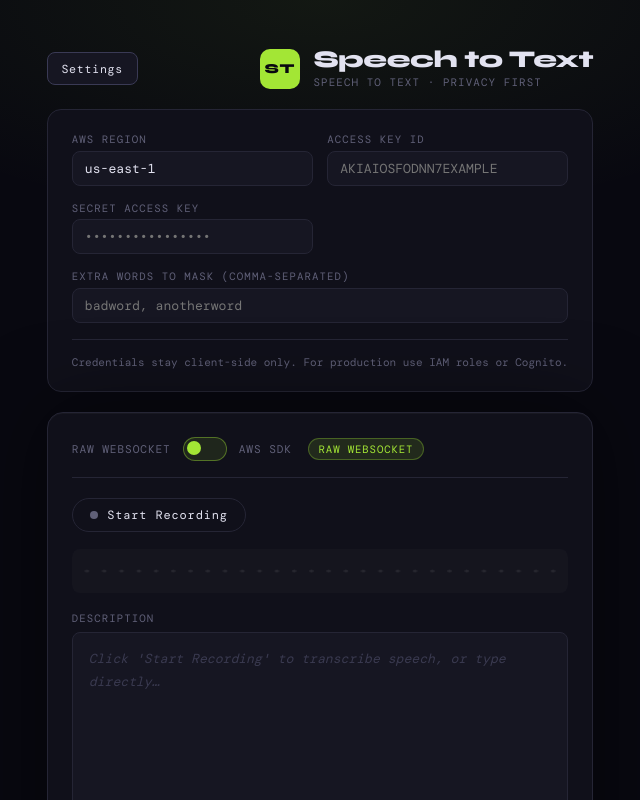
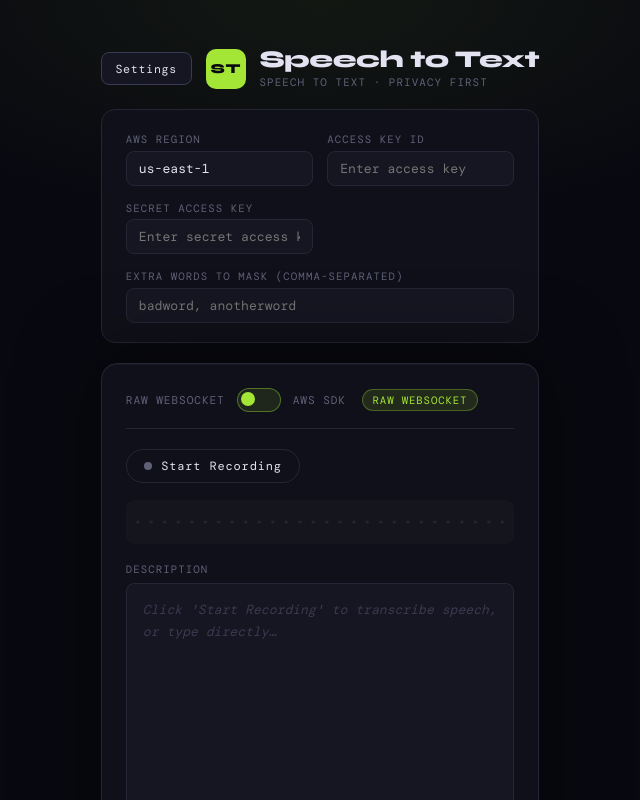
Before and after one commit to Ajayleo11/speechToText, a React (Vite) app: page / in a window 1280 px wide. Both pictures are taken after a click on the button "Settings". Shown: the top 800 px of the page, without its empty margins (320-960 px from the left). Built offline with nearby package versions, Linux system fonts and the light colour scheme; a web font is replaced by a local one.

Commit message:
fixed placeholders

```diff
--- a/src/App.jsx
+++ b/src/App.jsx
@@ -150,18 +150,17 @@
       </label>
       <label className="field">
         <span className="field-label">Access Key ID</span>
-        <input value={accessKeyId} onChange={e => setAccessKeyId(e.target.value)} placeholder="AKIAIOSFODNN7EXAMPLE" />
+        <input value={accessKeyId} onChange={e => setAccessKeyId(e.target.value)} placeholder="Enter access key" />
       </label>
       <label className="field">
         <span className="field-label">Secret Access Key</span>
-        <input type="password" value={secretAccessKey} onChange={e => setSecretAccessKey(e.target.value)} placeholder="••••••••••••••••" />
+        <input type="password" value={secretAccessKey} onChange={e => setSecretAccessKey(e.target.value)} placeholder="Enter secret access key" />
       </label>
       <label className="field">
         <span className="field-label">Extra words to mask (comma-separated)</span>
         <input value={customWords} onChange={e => setCustomWords(e.target.value)} placeholder="badword, anotherword" />
       </label>
     </div>
-    <p className="settings-note">Credentials stay client-side only. For production use IAM roles or Cognito.</p>
   </div>
 )}
       <main className="card">
```
